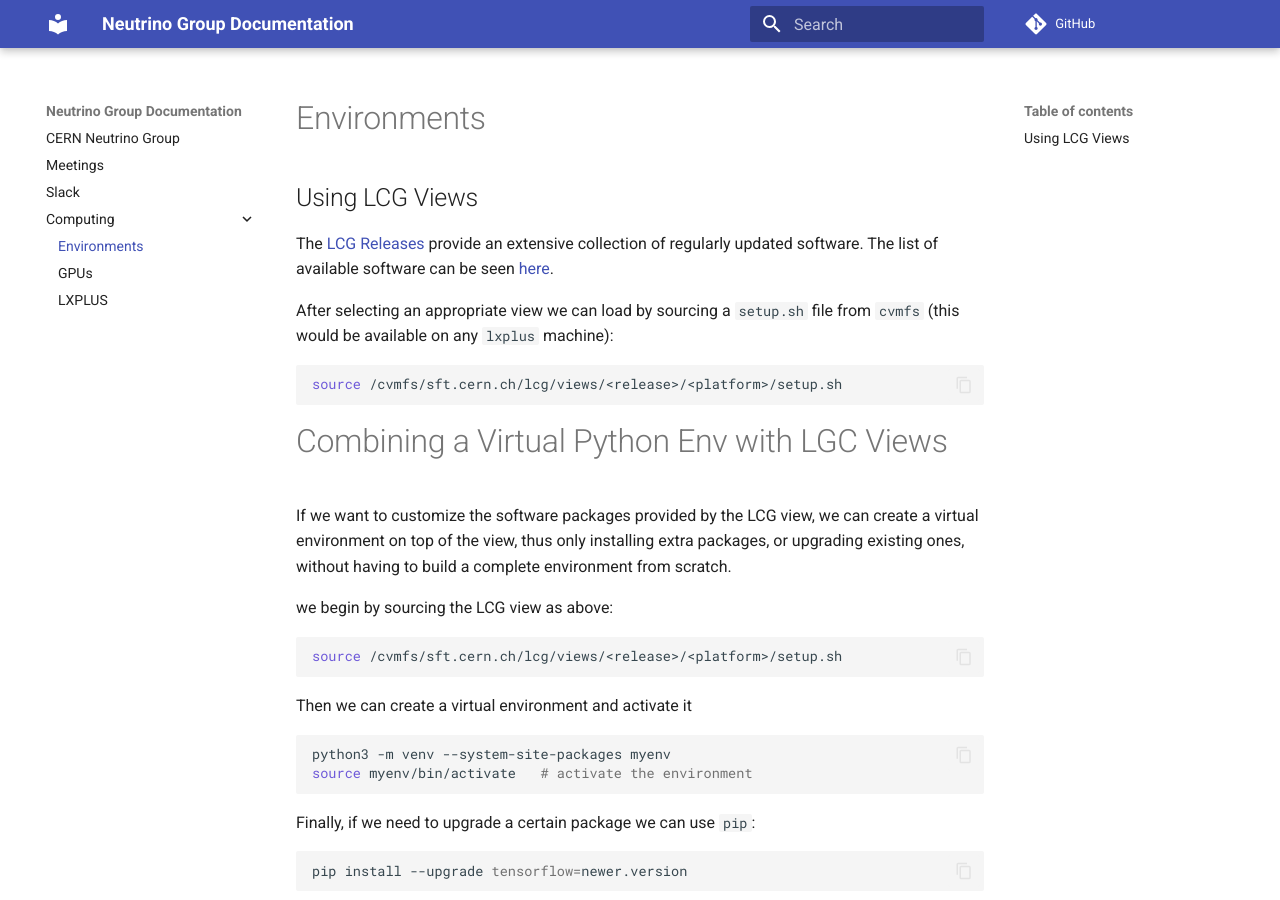
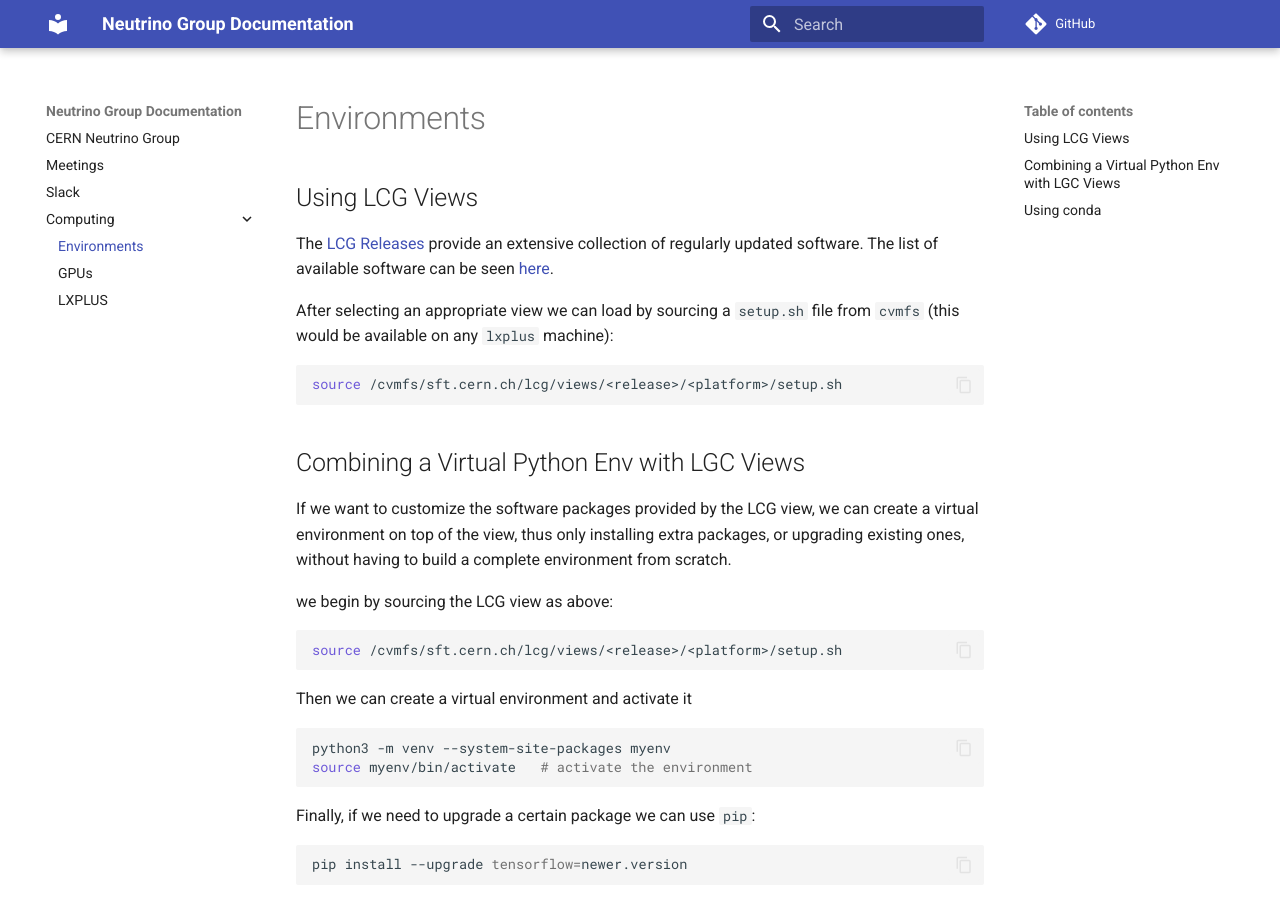
Before and after one commit to neutrino-cern/neutrino-cern.github.io, an MkDocs documentation site: the page built from docs/Computing/Environments.md, in a window 1280 px wide and 900 px high. Built offline with MkDocs 1.6.1 and Material for MkDocs 9.7.7, drawn with Linux system fonts in a browser that asks for light colours; comment, search, counter and statistics services are not loaded.

Commit message:
More spacing

````diff
--- a/docs/Computing/Environments.md
+++ b/docs/Computing/Environments.md
@@ -8,7 +8,7 @@
 source /cvmfs/sft.cern.ch/lcg/views/<release>/<platform>/setup.sh
 ```
 
-# Combining a Virtual Python Env with LGC Views
+## Combining a Virtual Python Env with LGC Views
 If we want to customize the software packages provided by the LCG view, we can create a virtual environment on top of the view, thus only installing extra packages, or upgrading existing ones, without having to build a complete environment from scratch.
 
 we begin by sourcing the LCG view as above:
````
